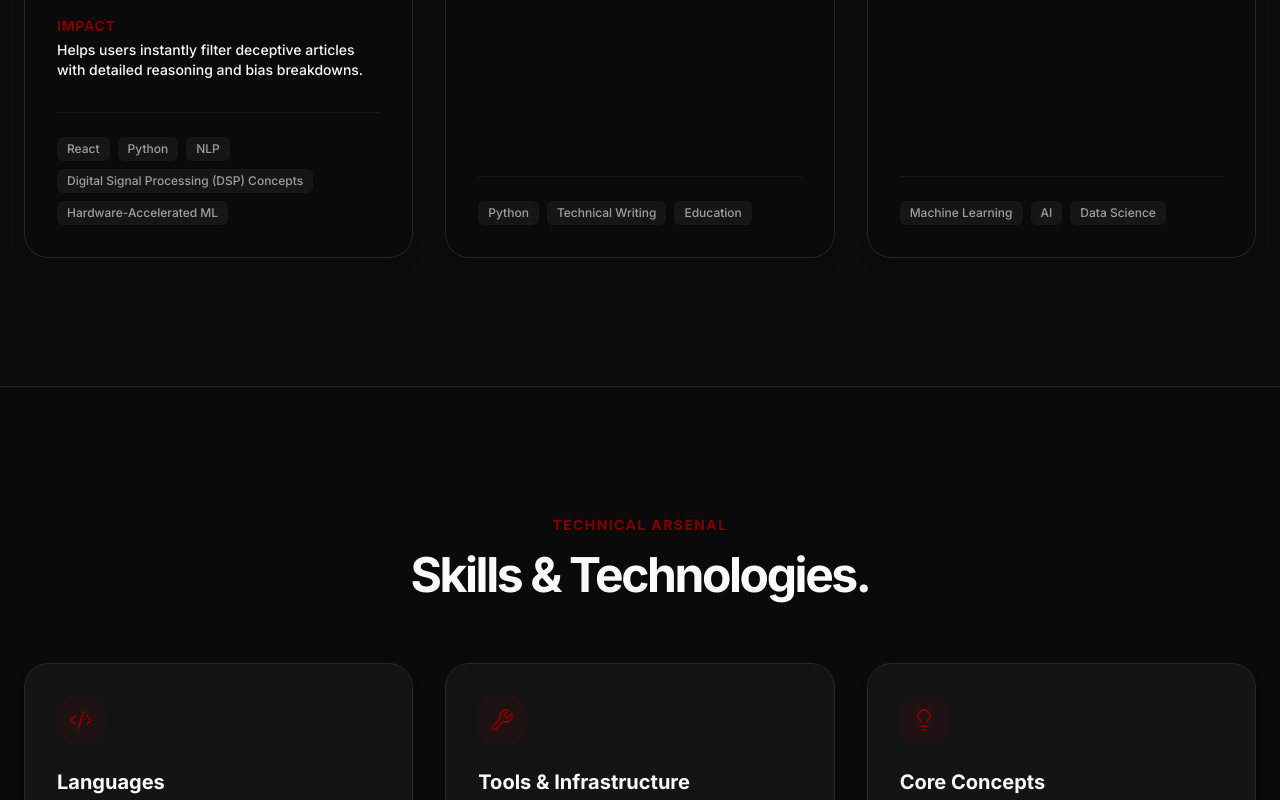
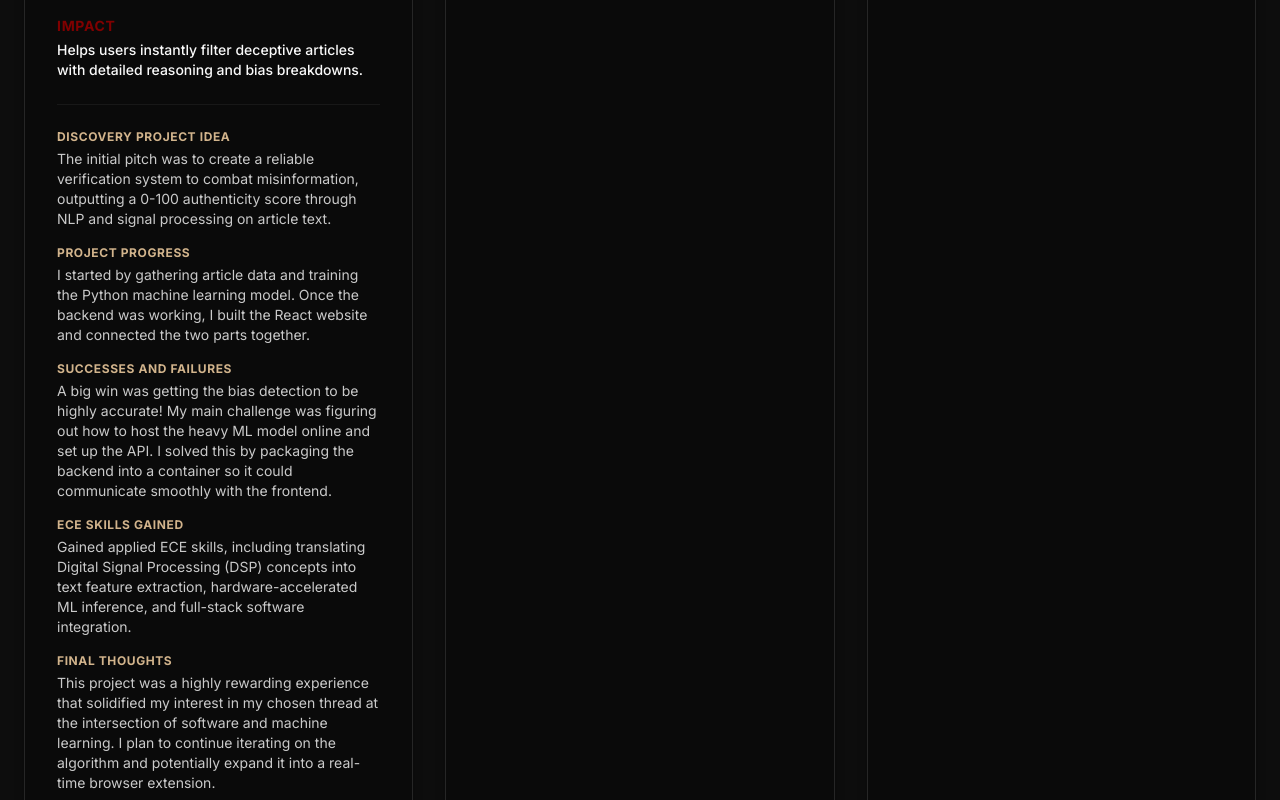
Before and after one commit to kavin-siva/kavin_siva_portfolio, a React (Vite) app: page / in a window 1280 px wide. Shown: the part 4140-4940 px from the top of the page. Built offline with nearby package versions, Linux system fonts and the light colour scheme.

Commit message:
feat(projects): Add detailed discovery insights for Fake News Detector
Includes sections for project idea, progress, challenges, skills gained, and final thoughts to provide a comprehensive overview.

```diff
--- a/src/components/Projects.tsx
+++ b/src/components/Projects.tsx
@@ -12,6 +12,28 @@ const projects = [
     impact: 'Helps users instantly filter deceptive articles with detailed reasoning and bias breakdowns.',
     link: 'https://ai-fake-news-beryl.vercel.app/',
     images: ['/fake-news-1.jpg', '/fake-news-2.jpg'],
+    discoveryDetails: [
+      {
+        label: "Discovery Project Idea",
+        content: "The initial pitch was to create a reliable verification system to combat misinformation, outputting a 0-100 authenticity score through NLP and signal processing on article text."
+      },
+      {
+        label: "Project Progress",
+        content: "I started by gathering article data and training the Python machine learning model. Once the backend was working, I built the React website and connected the two parts together."
+      },
+      {
+        label: "Successes and Failures",
+        content: "A big win was getting the bias detection to be highly accurate! My main challenge was figuring out how to host the heavy ML model online and set up the API. I solved this by packaging the backend into a container so it could communicate smoothly with the frontend."
+      },
+      {
+        label: "ECE Skills Gained",
+        content: "Gained applied ECE skills, including translating Digital Signal Processing (DSP) concepts into text feature extraction, hardware-accelerated ML inference, and full-stack software integration."
+      },
+      {
+        label: "Final Thoughts",
+        content: "This project was a highly rewarding experience that solidified my interest in my chosen thread at the intersection of software and machine learning. I plan to continue iterating on the algorithm and potentially expand it into a real-time browser extension."
+      }
+    ]
   },
   {
     title: 'From Zero to Python Hero',
@@ -97,6 +119,17 @@ export function Projects() {
                   <span className="text-sm font-bold text-primary uppercase tracking-wider block mb-1">Impact</span>
                   <p className="text-foreground font-medium text-sm">{project.impact}</p>
                 </div>
+
+                {project.discoveryDetails && (
+                  <div className="mt-6 flex flex-col gap-4 border-t border-border/50 pt-6">
+                    {project.discoveryDetails.map((detail, dIndex) => (
+                      <div key={dIndex}>
+                        <span className="text-xs font-bold text-accent uppercase tracking-wider block mb-1">{detail.label}</span>
+                        <p className="text-foreground/80 text-sm">{detail.content}</p>
+                      </div>
+                    ))}
+                  </div>
+                )}
               </div>
 
               <div className="flex flex-wrap gap-2 mt-auto pt-6 border-t border-border/50">
```
